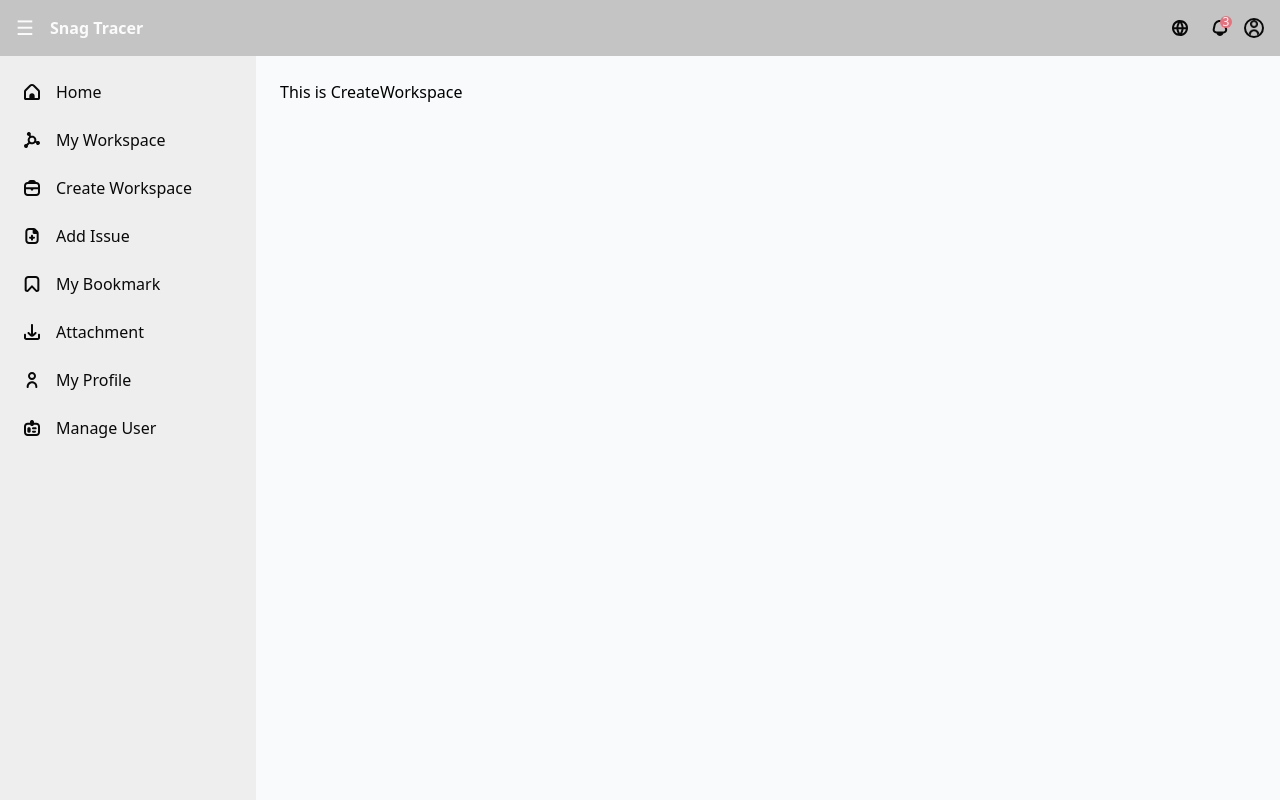
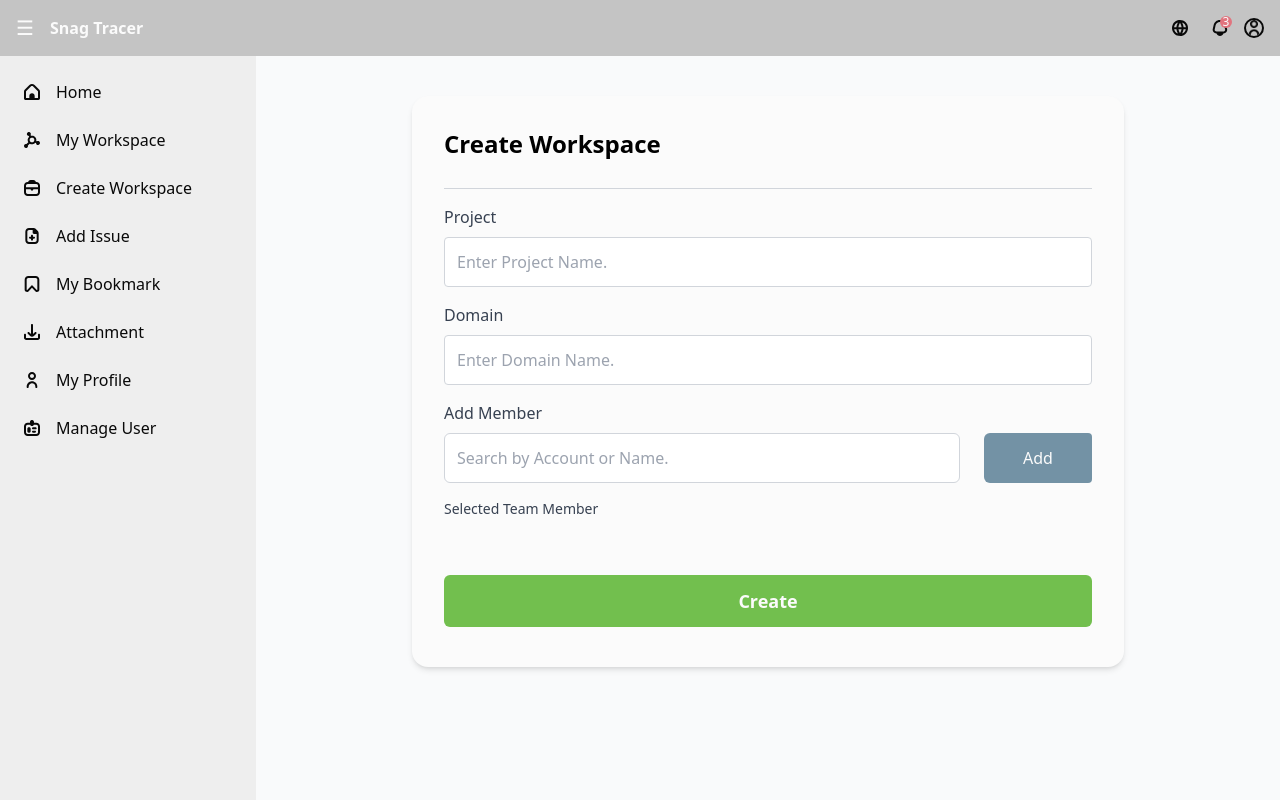
Before and after one commit to 1-Hee/SnagTracer, a React (Vite) app in the folder dashboard/: page /createWorkspace in a window 1280 px wide. Built offline with nearby package versions, Linux system fonts and the light colour scheme.

Commit message:
Fixed creation of 'CreateWorkspace' component and multilingual support.

```diff
--- a/dashboard/src/i18n.js
+++ b/dashboard/src/i18n.js
@@ -36,6 +36,21 @@ i18n
           "txtWorkSpace": "workspace",
           "prefixEndScroll": "No more",
           "suffixEndScroll": " available",
+          "hintSearchWorkpsace": "Search your workspace...",
+          "txtCntWorkpsace" : "Number of Workspaces",
+          "txtSortOrder": "sort order",
+          "txtAsc": "Asc",
+          "txtDesc": "Desc",
+          "txtLoading": "Loading ...",
+          "txtProject": "Project",
+          "txtDomain": "Domain",
+          "txtAddMember": "Add Member",
+          "txtAdd": "Add",
+          "txtSelectedMember": "Selected Team Member",
+          "txtCreate": "Create",
+          "hintPjtName": "Enter Project Name.",
+          "hintDomain": "Enter Domain Name.",
+          "hintAddMember": "Search by Account or Name.",
         },
       },
       ko: {
@@ -68,6 +83,21 @@ i18n
           "txtWorkSpace": "작업실",
           "prefixEndScroll": "더 이상 불러올",
           "suffixEndScroll": "(이)가 없습니다.",
+          "hintSearchWorkpsace": "작업실을 검색하세요...",
+          "txtCntWorkpsace" : "작업실 개수",
+          "txtSortOrder": "정렬 순서",
+          "txtAsc": "오름차순",
+          "txtDesc": "내림차순",
+          "txtLoading": "불러오는 중...",
+          "txtProject": "프로젝트",
+          "txtDomain": "도메인",
+          "txtAddMember": "팀원 추가",
+          "txtAdd": "추가",
+          "txtSelectedMember": "선택된 팀원",
+          "txtCreate": "생성하기",
+          "hintPjtName": "프로젝트 이름을 입력하세요",
+          "hintDomain": "도메인 명을 입력하세요",
+          "hintAddMember": "계정 또는 이름으로 검색",
 
         },
       },
--- a/dashboard/src/page/CreateWorkspace.jsx
+++ b/dashboard/src/page/CreateWorkspace.jsx
@@ -1,9 +1,129 @@
-import React from "react";
+// libs
+import React, { useState } from 'react';
+import { useTranslation } from "react-i18next";
+
+// assets
+
+// components
+import JoinMember from "../units/JoinMember"
 
 const CreateWorkspace = () => {
+    const { t } = useTranslation();  // useTranslation hook;
+
+    const [projectName, setProjectName] = useState('');
+    const [domainName, setDomainName] = useState('');
+    const [memberSearch, setMemberSearch] = useState('');
+    const [selectedMembers, setSelectedMembers] = useState([]);
+    const [availableMembers, setAvailableMembers] = useState([
+      { id: 1, name: 'Alice' },
+      { id: 2, name: 'Bob' },
+      { id: 3, name: 'Charlie' },
+      // Add more dummy members for search
+    ]);
+
+    // 팀원 검색 및 추가
+    const handleSearchChange = (e) => {
+      setMemberSearch(e.target.value);
+    };
+
+    const handleAddMember = () => {
+      const member = availableMembers.find(
+        (m) => m.name.toLowerCase() === memberSearch.toLowerCase()
+      );
+      if (member && !selectedMembers.includes(member)) {
+        setSelectedMembers([...selectedMembers, member]);
+        setMemberSearch('');
+      }
+    };
+
+    // 작업실 생성 버튼 클릭
+    const handleCreateWorkspace = () => {
+      // Logic to create workspace goes here
+      console.log('Workspace Created:', { projectName, domainName, selectedMembers });
+    };
+
     return (
-        <div>This is CreateWorkspace</div>
-    )
-}
+      <div className="flex justify-center p-4">
+        <div className="w-full max-w-[712px] bg-white rounded-2xl shadow-md p-8">
+        <h2 className="text-2xl font-semibold mb-4">{t('createWorkspace')}</h2>
+        <div className="border-t border-gray-300 mb-4 mt-7"></div>
+
+        {/* 프로젝트 이름 */}
+        <div className="mb-4">
+          <label htmlFor="projectName" className="block text-base font-medium text-gray-700">
+            {t('txtProject')}
+          </label>
+          <input
+            id="projectName"
+            type="text"
+            value={projectName}
+            onChange={(e) => setProjectName(e.target.value)}
+            className="w-full mt-2 p-3 border border-gray-300 rounded"
+            placeholder={t('hintPjtName')}
+          />
+        </div>
+
+        {/* 도메인 명 */}
+        <div className="mb-4">
+          <label htmlFor="domainName" className="block text-base font-medium text-gray-700">
+            {t('txtDomain')}
+          </label>
+          <input
+            id="domainName"
+            type="text"
+            value={domainName}
+            onChange={(e) => setDomainName(e.target.value)}
+            className="w-full mt-2 p-3 border border-gray-300 rounded"
+            placeholder={t('hintDomain')}
+          />
+        </div>
+
+        {/* 팀원 추가 */}
+        <div className="mb-4">
+          <label htmlFor="memberSearch" className="block text-base font-medium text-gray-700">
+            {t('txtAddMember')}
+          </label>
+          <div className="flex mt-2">
+            <input
+                id="memberSearch"
+                type="text"
+                value={memberSearch}
+                onChange={handleSearchChange}
+                className="flex-grow p-3 pl-3 border border-gray-300 rounded-md"
+                placeholder={t('hintAddMember')}
+            />
+            <button
+                type="button"
+                onClick={handleAddMember}
+                className="w-1/6 text-white bg-pale-blue500 p-2 rounded-r ml-6 rounded-md transition-all duration-300 hover:bg-pale-blue700"
+            >
+                {t('txtAdd')}
+            </button>
+            </div>
+        </div>
+
+        {/* 선택된 팀원 목록 */}
+        <div className="mb-4">
+          <h4 className="text-sm font-medium text-gray-700">{t('txtSelectedMember')}</h4>
+          <div className="flex mt-2">
+            {selectedMembers.map((member, _) => (
+              <JoinMember name={member.name} />
+            ))}
+          </div>
+        </div>
+
+        {/* 작업실 생성하기 버튼 */}
+        <div className="mt-12 mb-2">
+          <button
+            onClick={handleCreateWorkspace}
+            className=" w-full p-3 bg-green500 text-white text-lg font-semibold rounded-md transition-all duration-300 hover:bg-green700"
+          >
+            {t('txtCreate')}
+          </button>
+        </div>
+      </div>
+      </div>
+    );
+};
 
 export default CreateWorkspace;
--- a/dashboard/src/page/HomePage.jsx
+++ b/dashboard/src/page/HomePage.jsx
@@ -41,6 +41,7 @@ const HomePage = () => {
                     <ItemLoginInfo label={t('position')} value={userInfo.position} />
                     <ItemLoginInfo label={t('lastLogin')} value={userInfo.lastLogin} />
                 </div>
+                <div className="border-t border-gray-300 mb-6 mt-6"></div>
                 <WorkspaceList/>
                 <MyIssueList/>
                 <IssueResolution total={10} resolved={7} />
--- /dev/null
+++ b/dashboard/src/units/JoinMember.jsx
@@ -0,0 +1,15 @@
+// libs
+import React from 'react';
+
+const JoinMember = ({name}) => {
+    return (
+        <div className="flex items-center mb-2">
+        <div className="w-6 h-6 rounded-full bg-pale-blue300 text-white flex items-center justify-center mr-2">
+          {name[0]}
+        </div>
+        <span className="text-sm text-mono800">{name}</span>
+      </div>
+    )
+}
+
+export default JoinMember;
--- a/dashboard/src/units/SidebarItem.jsx
+++ b/dashboard/src/units/SidebarItem.jsx
@@ -5,7 +5,7 @@ function SidebarItem({ icon, label, path }) {
     const navigate = useNavigate();
 
     return (
-        <li className="flex items-center mb-2 hover:bg-pale-blue300
+        <li className="flex items-center mb-2 hover:bg-mono300
         transition-all duraition-300
         focus:outline-none cursor-pointer
         p-2 rounded"
--- a/dashboard/src/units/WorkspaceItem.jsx
+++ b/dashboard/src/units/WorkspaceItem.jsx
@@ -12,7 +12,7 @@ export default function WorkspaceItem({ title, leader, memberCount, issueCount,
                 </div>
             </div>
             <div className="flex items-center">
-            <div className="w-6 h-6 rounded-full bg-pale-blue300 text-white flex items-center justify-center mr-2">
+                <div className="w-6 h-6 rounded-full bg-pale-blue300 t1ext-white flex items-center justify-center mr-2">
                 {leader[0]}
                 </div>
                 <span className="text-sm text-mono800">{leader} {t('txtAnd')} {memberCount} {t('txtOther')}</span>
```
Also changed, not shown: dashboard/src/page/MyWorkspace.jsx (+10 -12 lines). Lines whose indentation alone changed are shown as unchanged.
